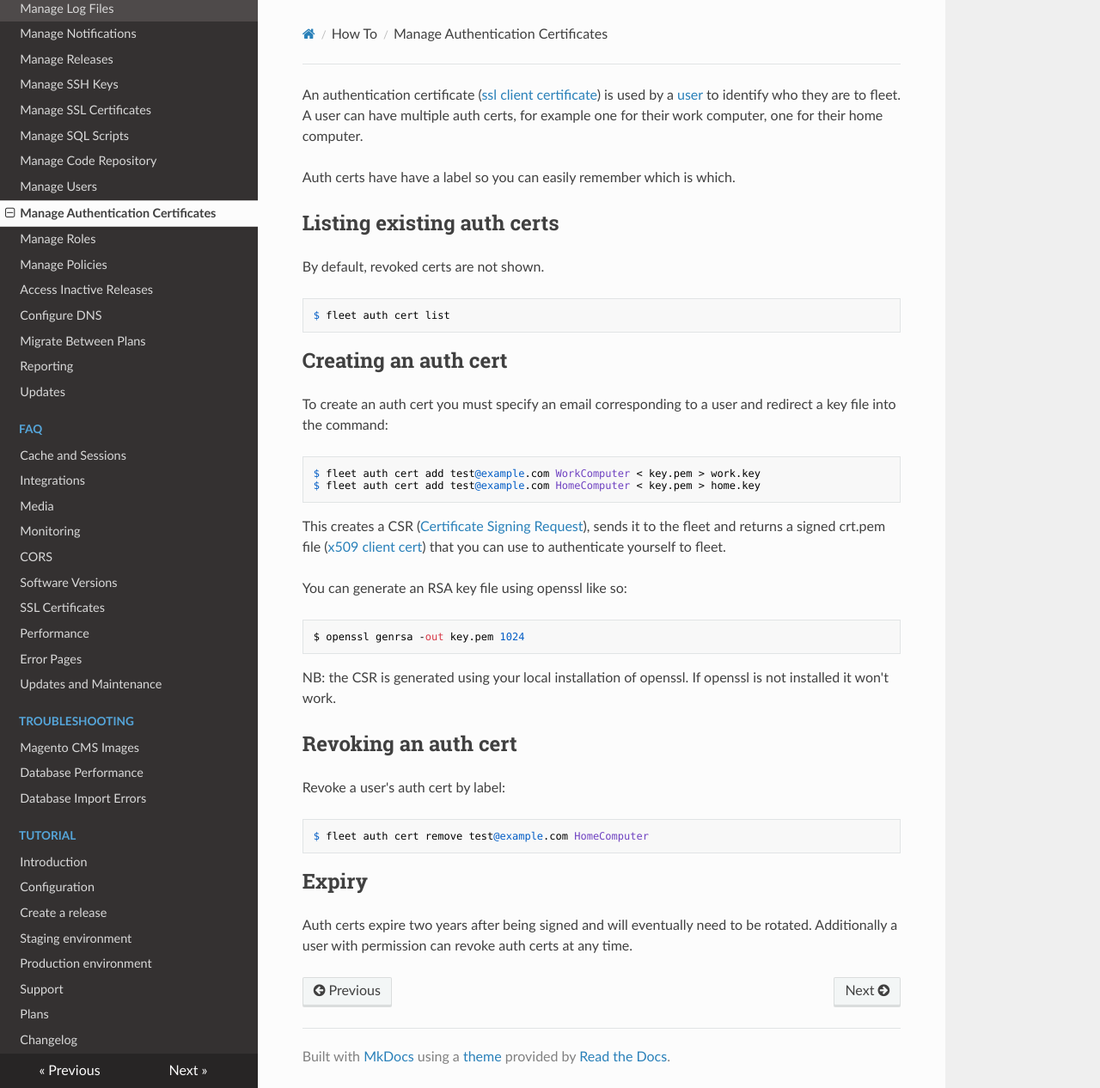
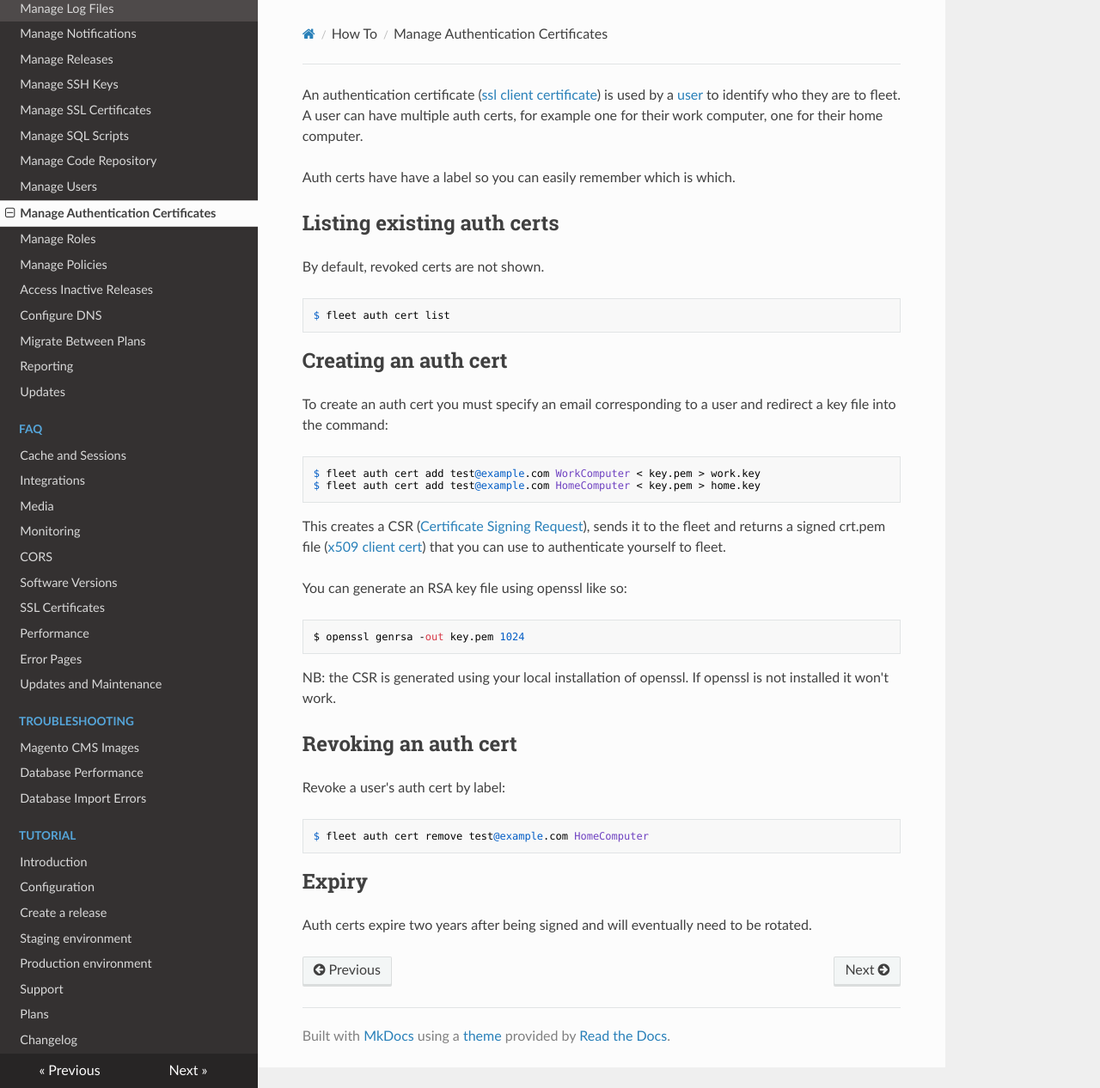
Before and after one commit to anchor/fleet-magento-docs, an MkDocs documentation site: the page built from docs/how-to/manage-certs.md, in a window 1280 px wide and 1266 px high. Shown: the whole window at 86% size. Built offline with MkDocs 1.6.1, drawn with Linux system fonts in a browser that asks for light colours; nearby versions of some CDN libraries; old or Windows-style settings are respelled for this version of MkDocs.

Commit message:
minor change to phrasing

```diff
--- a/docs/how-to/manage-certs.md
+++ b/docs/how-to/manage-certs.md
@@ -43,4 +43,4 @@ $ fleet auth cert remove test@example.com HomeComputer
 Expiry
 ----
 
-Auth certs expire two years after being signed and will eventually need to be rotated. Additionally a user with permission can revoke auth certs at any time.
+Auth certs expire two years after being signed and will eventually need to be rotated.
```
